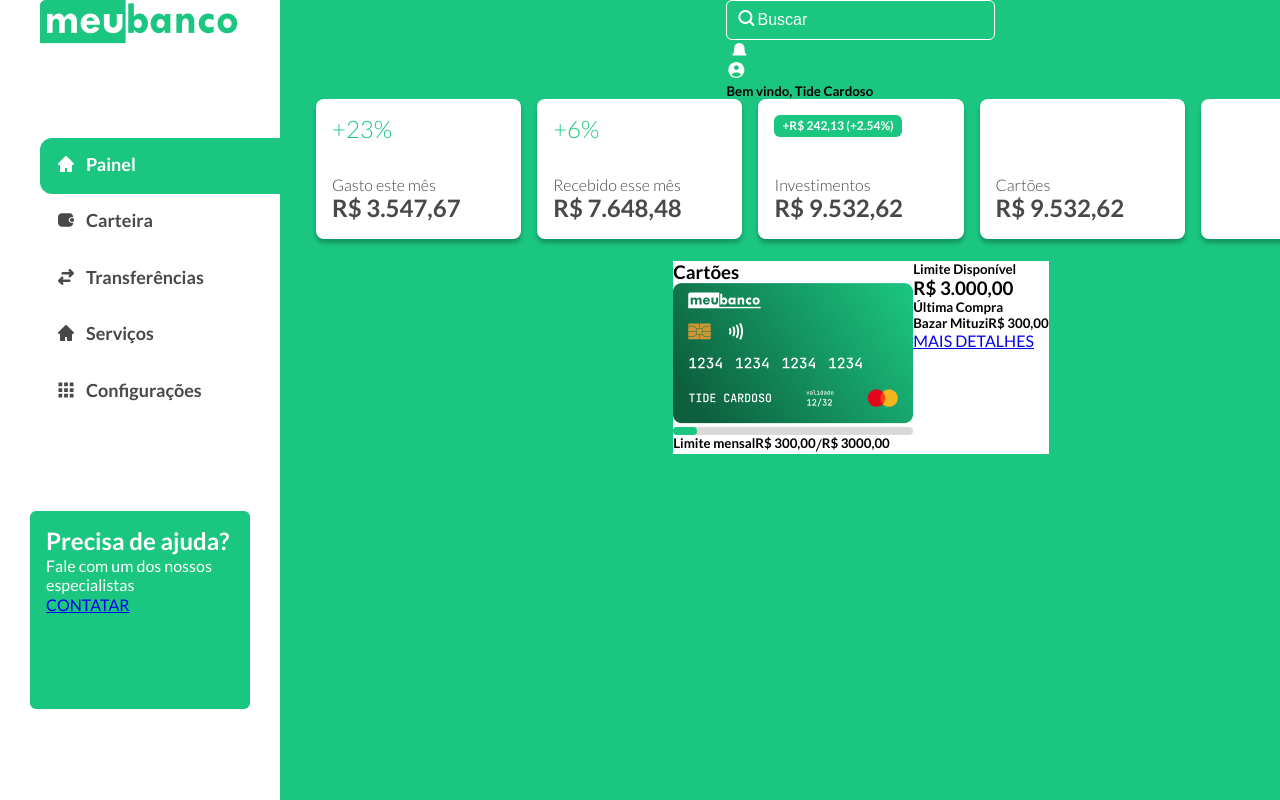
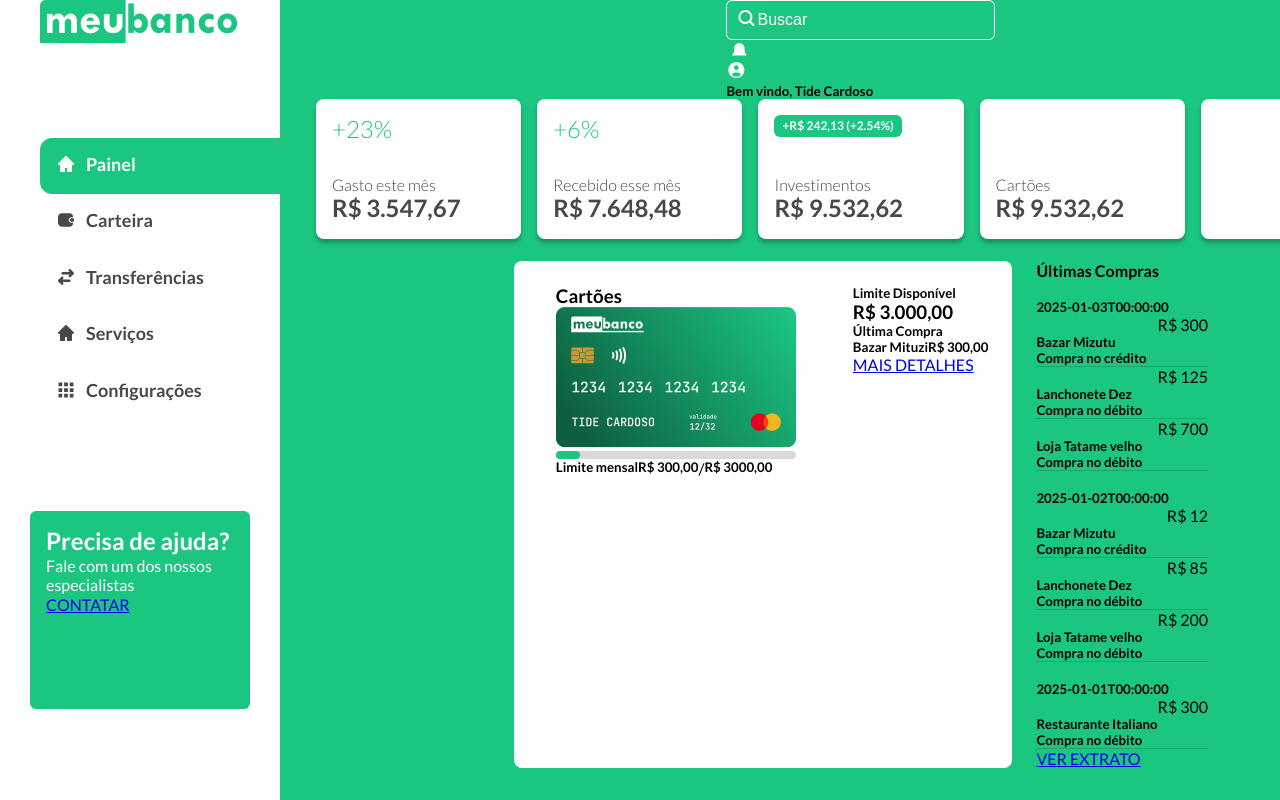
Before and after one commit to pefecomemo/login5telas, a React (Create React App) app: page / in a window 1280 px wide. Shown: the top 800 px of the page. Built offline with nearby package versions, Linux system fonts and the light colour scheme.

Commit message:
conteudo da tela principal feito, falta css

```diff
--- a/src/App.css
+++ b/src/App.css
@@ -22,9 +22,22 @@
    display: flex;
    flex-direction: column;
    align-items: center;
+   background-color: #1BC681;
+  }
+
+.contentMid {
+  display: flex;
+  gap: 24px;
 }
 
-.painel {
+
+.painelCartoes {
   display: flex;
-  background-color: white;
+  /* background-color: white; */
 }
+
+
+.painelUltimasCompras {
+  display: flex;
+  /* background-color: white; */
+}
--- a/src/App.js
+++ b/src/App.js
@@ -7,6 +7,7 @@ import Alerta from './components/alerta/alerta';
 import Search from './components/search/search';
 import Saudacoes from './components/saudacoes/saudacoes';
 import Cartoes from './components/cartoes/cartoes';
+import UltimasCompras from './components/ultimasCompras/ultimasCompras';
 
 function App() {
   return (
@@ -60,7 +61,8 @@ function App() {
           <Shortcut number="" numberStyle="" text="" money=""/>
         </div>
 
-        <div className="painel">
+        <section className="contentMid">
+          <div className="painelCartoes">
             <Cartoes
               title="Cartões"
               limiteDisp="Limite Disponível"
@@ -74,8 +76,15 @@ function App() {
               buttonText="MAIS DETALHES"
             />
           </div>
+          <div className="painelCompras">
 
+            <UltimasCompras
+              className="painelUltimasCompras"
+              title="Últimas Compras"
+            />
+          </div>
 
+          </section>
       </section>
 
     </main>
--- a/src/components/cartoes/cartoes.css
+++ b/src/components/cartoes/cartoes.css
@@ -2,6 +2,9 @@
     background-color: white;
     width: 100%;
     display: flex;
+    padding: 24px 24px 24px 42px;
+    border-radius: 8px;
+    gap: 57px;
 }
 
 .progressionBarBG {
@@ -12,7 +15,6 @@
 }
 
 .progressionBarProg {
-    background-color:red;
     background-color: #1BC681;
     border-radius: 8px;
     width: 10%;
--- a/src/components/cartoes/cartoes.js
+++ b/src/components/cartoes/cartoes.js
@@ -1,5 +1,4 @@
 import "./cartoes.css"
-
 import Button from "../button/button.js"
 
 const Cartoes = ({title, limiteDisp, limiteValor, ultimaCompra, localCompra, valorCompra, limiteMesTitle, limiteMesValue, limiteMesTotal, button}) => {
--- a/src/components/ultimasCompras/ultimasCompras.css
+++ b/src/components/ultimasCompras/ultimasCompras.css
@@ -0,0 +1,9 @@
+.transactionMain{
+    display: flex;
+    justify-content: space-between;
+    border-width: 0 0 1px 0;
+    border-bottom-style: solid;
+    border-color: #00000025;
+
+
+}
--- a/src/components/ultimasCompras/ultimasCompras.js
+++ b/src/components/ultimasCompras/ultimasCompras.js
@@ -1,9 +1,93 @@
 import "./ultimasCompras.css"
+import Button from "../button/button.js"
 
-const ultimasCompras = ( {}) => {
-    return <div>
-        <ultimasCompras />
-    </div>
+const UltimasCompras = ( {title, text} ) => {
+
+    const shoppingData = [
+        {
+            dateTime: "2025-01-03T00:00:00",
+            transactions: [
+                {
+                    local: "Bazar Mizutu",
+                    paymentType: "Compra no crédito",
+                    value: 300.00,
+                },
+                {
+                    local: "Lanchonete Dez",
+                    paymentType: "Compra no débito",
+                    value: 125.00,
+                },
+                {
+                    local: "Loja Tatame velho",
+                    paymentType: "Compra no débito",
+                    value: 700.00,
+                }
+            ]
+        },
+        {
+            dateTime: "2025-01-02T00:00:00",
+            transactions: [
+                {
+                    local: "Bazar Mizutu",
+                    paymentType: "Compra no crédito",
+                    value: 12.00,
+                },
+                {
+                    local: "Lanchonete Dez",
+                    paymentType: "Compra no débito",
+                    value: 85.00,
+                },
+                {
+                    local: "Loja Tatame velho",
+                    paymentType: "Compra no débito",
+                    value: 200.00,
+                }
+            ]
+        },
+        {
+            dateTime: "2025-01-01T00:00:00",
+            transactions: [
+                {
+                    local: "Restaurante Italiano",
+                    paymentType: "Compra no débito",
+                    value: 300.00,
+                }
+            ]
+        },
+
+      ];
+
+
+
+      const shoppingDataReturn = shoppingData.map(data => {
+        const transactionsReturn = data.transactions.map(transaction => {
+          return <div className="transactionMain">
+                    <div>
+                    <br />
+                        <h5><b>{transaction.local}</b></h5>
+                        <h5>{transaction.paymentType}</h5>
+                    </div>
+                    <div>
+                        <p>R$ {transaction.value}</p>
+                    </div>
+                </div>
+        });
+        return <div>
+
+                    <br />
+
+                    <h5><b>{data.dateTime}</b></h5>
+                    {transactionsReturn}
+                </div>
+      });
+
+
+    return  <div>
+        <h4>{title}</h4>
+        {shoppingDataReturn}
+        <Button text="VER EXTRATO" />
+        </div>
+
 }
 
-export default ultimasCompras
+export default UltimasCompras
```
Lines whose indentation alone changed are shown as unchanged.
